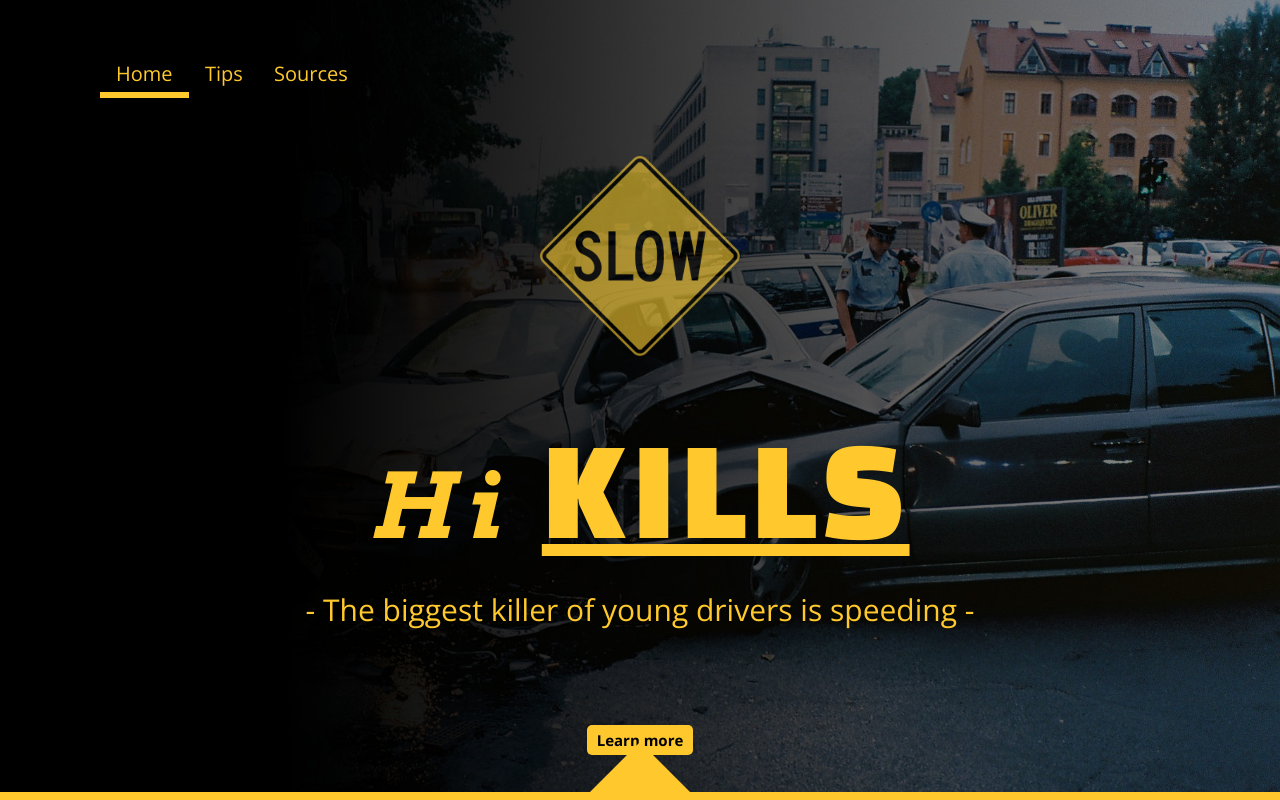
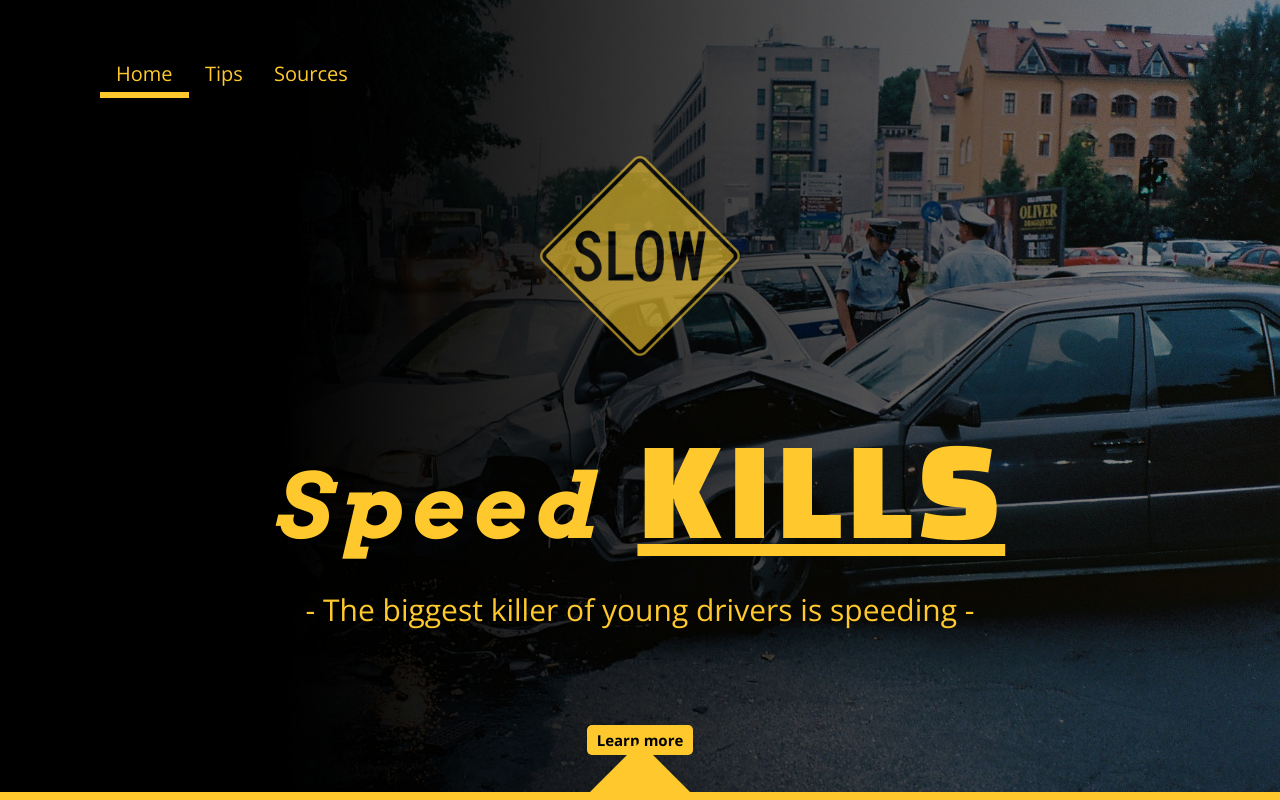
Before and after one commit to MatthewRensch/MatthewRensch.github.io, a plain HTML site: page index.html in a window 1280 px wide. Shown: the top 800 px of the page. Drawn offline with nearby package versions, Linux system fonts and the light colour scheme.

Commit message:
Update index.html

```diff
--- a/index.html
+++ b/index.html
@@ -29,7 +29,7 @@
 
             <img src="slowsign.png" />
 
-            <h1>Hi<span class="elipses">...</span> <span id="bold-title">Kills</span></h1>
+            <h1>Speed<span class="elipses">...</span> <span id="bold-title">Kills</span></h1>
 
             <h2>-&nbsp;The biggest killer of young drivers is speeding&nbsp;-</h2>
 
```
